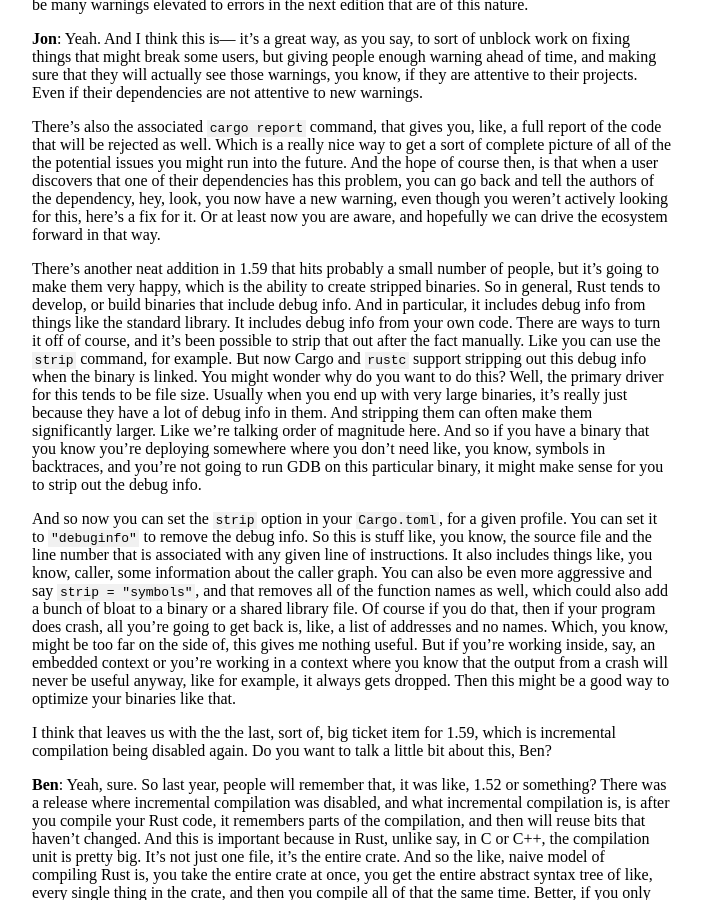
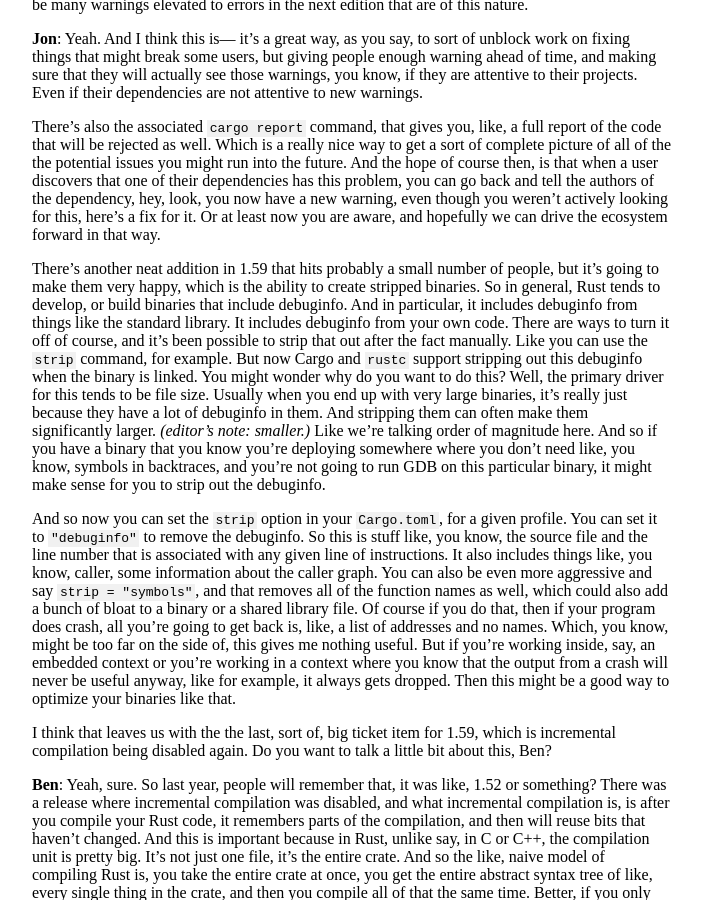
Before and after one commit to rustacean-station/rustacean-station.org, a Jekyll site: the page built from _transcripts/058-rust-1.58-1.59.md, in a window 1280 px wide and 900 px high, scrolled down 12406 px. Shown: the whole window, without its empty margins (288-990 px from the left). Built offline with Jekyll 4.4.1, drawn with Linux system fonts in a browser that asks for light colours; some of the changed text lies outside the part shown.

Commit message:
ep058 transcript: fixes from review

```diff
--- a/_transcripts/058-rust-1.58-1.59.md
+++ b/_transcripts/058-rust-1.58-1.59.md
@@ -825,21 +825,22 @@
 There's another neat addition in 1.59 that hits probably a small number of
 people, but it's going to make them very happy, which is the ability to create
 stripped binaries. So in general, Rust tends to develop, or build binaries that
-include debug info. And in particular, it includes debug info from things like
-the standard library. It includes debug info from your own code. There are ways
+include debuginfo. And in particular, it includes debuginfo from things like
+the standard library. It includes debuginfo from your own code. There are ways
 to turn it off of course, and it's been possible to strip that out after the
 fact manually. Like you can use the `strip` command, for example. But now Cargo
-and `rustc` support stripping out this debug info when the binary is linked. You
+and `rustc` support stripping out this debuginfo when the binary is linked. You
 might wonder why do you want to do this? Well, the primary driver for this tends
 to be file size. Usually when you end up with very large binaries, it's really
-just because they have a lot of debug info in them. And stripping them can often
-make them significantly larger. Like we're talking order of magnitude here. And
+just because they have a lot of debuginfo in them. And stripping them can often
+make them significantly larger. *(editor's note: smaller.)*
+Like we're talking order of magnitude here. And
 so if you have a binary that you know you're deploying somewhere where you don't
 need like, you know, symbols in backtraces, and you're not going to run GDB on
-this particular binary, it might make sense for you to strip out the debug info.
+this particular binary, it might make sense for you to strip out the debuginfo.
 
 And so now you can set the `strip` option in your `Cargo.toml`, for a given
-profile. You can set it to `"debuginfo"` to remove the debug info. So this is
+profile. You can set it to `"debuginfo"` to remove the debuginfo. So this is
 stuff like, you know, the source file and the line number that is associated
 with any given line of instructions. It also includes things like, you know,
 caller, some information about the caller graph. You can also be even more
@@ -1047,7 +1048,7 @@
 info tables in your binary, that can then be displayed by things like GDB. And
 there's been a lot of work to try to get out this new better symbol mangling
 algorithm, because it also meant contributing to all of these upstream tools
-that read debug info, so that they understand this new mangling syntax. But that
+that read debuginfo, so that they understand this new mangling syntax. But that
 work has gone really far along, and there's been a lot of work to, like,
 upstream this into GDB and LLVM and perf and Valgrind, and all of those various
 tools, and that's now finally getting towards the end here. And they're they're
```
